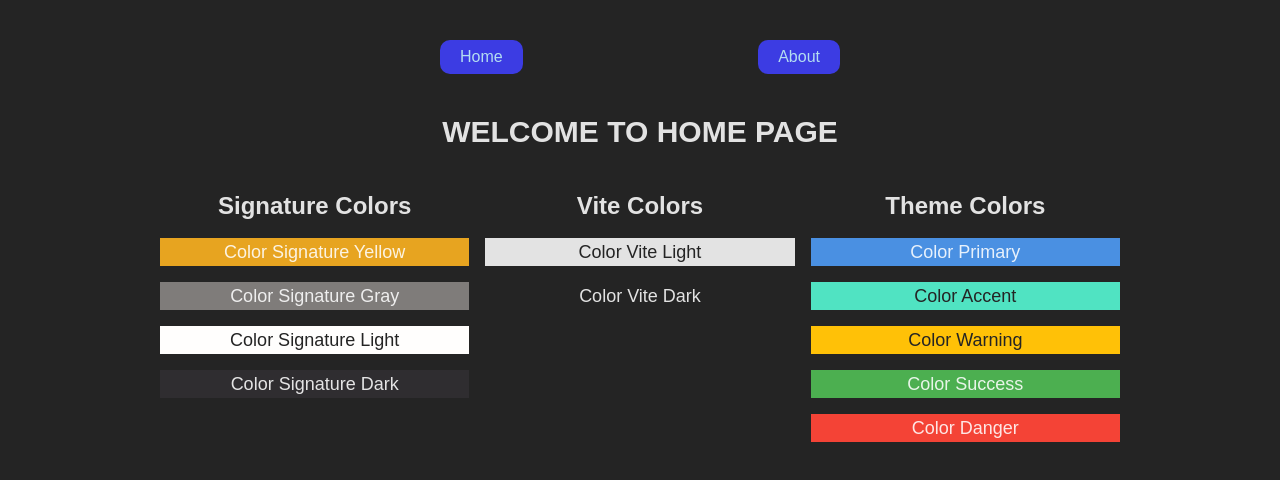
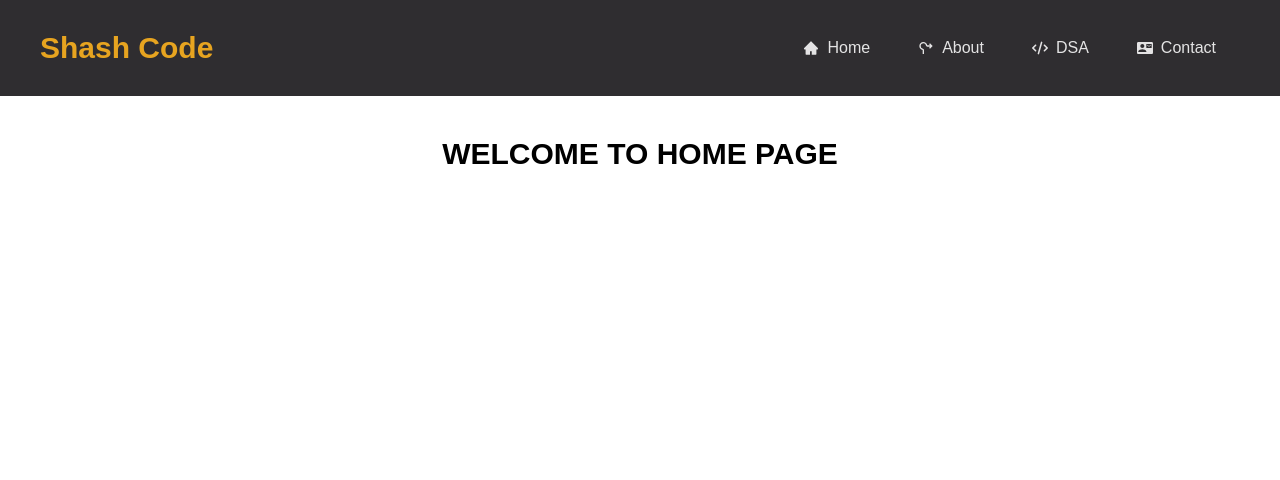
Before and after one commit to shashcode-org/shashcode, a React (Vite) app: page / in a window 1280 px wide. Shown: the top 480 px of the page. Built offline with nearby package versions, Linux system fonts and the light colour scheme.

Commit message:
React Icons Installed | Navbar Init | Data for Nav Items with Icons

```diff
--- a/index.html
+++ b/index.html
@@ -6,7 +6,7 @@
     <meta name="viewport" content="width=device-width, initial-scale=1.0" />
     <title>Shash Code</title>
   </head>
-  <body class="bg-vite_dark text-vite_light">
+  <body class="">
     <div id="root"></div>
     <script type="module" src="/src/main.jsx"></script>
   </body>
--- a/package.json
+++ b/package.json
@@ -11,7 +11,8 @@
   },
   "dependencies": {
     "react": "^18.3.1",
-    "react-dom": "^18.3.1"
+    "react-dom": "^18.3.1",
+    "react-icons": "^5.4.0"
   },
   "devDependencies": {
     "@eslint/js": "^9.17.0",
--- a/src/App.jsx
+++ b/src/App.jsx
@@ -14,8 +14,8 @@ function App() {
   return (
     <div className=''>
       <Router>
+          <Navbar />
         <div className="w-3/4 mx-auto">
-          <Navbar />
           <Routes>
             <Route path='/' element={<Home />} />
             <Route path='/about' element={<About />} />
--- a/src/components/ColorTest.jsx
+++ b/src/components/ColorTest.jsx
@@ -2,7 +2,7 @@ import React from 'react'
 
 const ColorTest = () => {
   return (
-      <div className='mt-10 grid grid-cols-1 md:grid-cols-3 gap-4'>
+      <div className='grid grid-cols-1 md:grid-cols-3 gap-4'>
 
           <div className='flex flex-col space-y-4'>
               <h1 className='text-2xl font-semibold'>Signature Colors</h1>
--- a/src/components/Navbar.jsx
+++ b/src/components/Navbar.jsx
@@ -1,18 +1,85 @@
-import React from 'react'
+import React, { useState } from 'react';
+import { AiOutlineClose, AiOutlineMenu } from 'react-icons/ai';
 import { Link, useNavigate } from 'react-router-dom'
-
+import { navItemsData } from '../data/nav-items';
 
 const Navbar = () => {
+
+    // State to manage the navbar's visibility
+    const [nav, setNav] = useState(false);
+
+    // Toggle function to handle the navbar's display
+    const handleNav = () => {
+        setNav(!nav);
+    };
+
+    // Array containing navigation items
+    const navItems = [
+        { id: 1, text: 'Home' },
+        { id: 2, text: 'About' },
+        { id: 3, text: 'DSA' },
+        { id: 4, text: 'Contact' },
+    ];
+
     return (
-        <div>
-            <p className='navlinks'>
-                <Link to=""> Home </Link>
+        <div className='bg-signature_dark    flex justify-between items-center h-24 mx-auto px-10 text-vite_light'>
 
-                <Link to="/about"> About </Link>
+            {/* Logo */}
+            <h1 className='text-3xl font-bold text-signature_yellow'>Shash Code</h1>
 
-            </p>
+            {/* Desktop Navigation */}
+            <ul className='hidden md:flex'>
+
+                {navItemsData.map(navItem => (
+                    <li
+                        key={navItem.id}
+                        className='p-4 hover:bg-signature_yellow rounded-xl m-2 cursor-pointer duration-300 hover:text-signature_dark flex gap-2 items-center'
+                    >
+
+                        <span className="flex items-center justify-center h-full">
+                            <navItem.icon className="h-full w-auto" />
+                        </span>
+
+                        <Link to={navItem.url} className='leading-none'> {navItem.title} </Link>
+                    </li>
+                ))}
+            </ul>
+
+            {/* Mobile Navigation Icon */}
+            <div onClick={handleNav} className='block md:hidden cursor-pointer'>
+                {nav ? <AiOutlineClose size={20} /> : <AiOutlineMenu size={20} />}
+            </div>
+
+            {/* Mobile Navigation Menu */}
+            <ul
+                className={
+                    nav
+                        ? 'fixed md:hidden left-0 top-0 w-full h-full bg-vite_dark ease-in-out duration-500'
+                        : 'ease-in-out w-[60%] duration-500 fixed top-0 bottom-0 left-[-100%]'
+                }
+            >
+                {/* Mobile Logo */}
+                <div className='flex justify-between items-center p-4'>
+                    <h1 className='w-full text-3xl font-bold text-signature_yellow m-4'> Shash Code </h1>
+                    <span onClick={handleNav} className='absolute right-5 cursor-pointer'>
+                        <AiOutlineClose size={20} />
+                    </span>
+                </div>
+
+                {/* Mobile Navigation Items */}
+                <ul className='flex flex-col h-full'>
+                    {navItems.map(item => (
+                        <li
+                            key={item.id}
+                            className='p-10 border-b hover:bg-signature_yellow duration-300 hover:text-signature_dark cursor-pointer border-gray-600'
+                        >
+                            {item.text}
+                        </li>
+                    ))}
+                </ul>
+            </ul>
         </div>
-    )
-}
+    );
+};
 
-export default Navbar
+export default Navbar;
--- /dev/null
+++ b/src/data/nav-items.js
@@ -0,0 +1,33 @@
+import { AiFillHome } from 'react-icons/ai';
+import { MdOutlineRoundaboutRight } from "react-icons/md";
+import { FaCode } from "react-icons/fa6";
+import { MdContactMail } from "react-icons/md";
+
+
+
+export const navItemsData = [
+  {
+    id: 1,
+    title: "Home",
+    url: "/",
+    icon: AiFillHome,
+  },
+  {
+    id: 2,
+    title: "About",
+    url: "/about",
+    icon: MdOutlineRoundaboutRight,
+  },
+  {
+    id: 3,
+    title: "DSA",
+    url: "/dsa",
+    icon: FaCode,
+  },
+  {
+    id: 4,
+    title: "Contact",
+    url: "/contact",
+    icon: MdContactMail,
+  },
+];
--- a/src/pages/About.jsx
+++ b/src/pages/About.jsx
@@ -1,8 +1,16 @@
 import React from 'react'
+import { ColorTest } from '../components'
 
 const About = () => {
   return (
-    <div className='text-3xl font-semibold uppercase'>About</div>
+    <div className='mt-10'>
+      <h1 className='text-3xl font-semibold uppercase'> About </h1>
+
+      <div className='mx-auto mt-10 bg-vite_dark p-10 text-vite_light flex flex-col gap-10 rounded-2xl'>
+        <h1 className='text-3xl font-semibold uppercase border-b pb-5'>Colors of Site</h1>
+        <ColorTest />
+      </div>
+    </div>
   )
 }
 
--- /dev/null
+++ b/src/pages/DSA.jsx
@@ -0,0 +1,11 @@
+import React from 'react'
+
+const DSA = () => {
+  return (
+    <div>
+          DSA
+    </div>
+  )
+}
+
+export default DSA
--- a/src/pages/Home.jsx
+++ b/src/pages/Home.jsx
@@ -1,11 +1,9 @@
 import React from 'react'
-import { ColorTest } from '../components'
 
 const Home = () => {
   return (
-    <div>
+    <div className='mt-10'>
       <h1 className='text-3xl font-semibold uppercase'>Welcome to Home Page</h1>
-      <ColorTest />
     </div>
   )
 }
```
Also changed, not shown: 1 other file (tests, documents, lock files or other folders).
